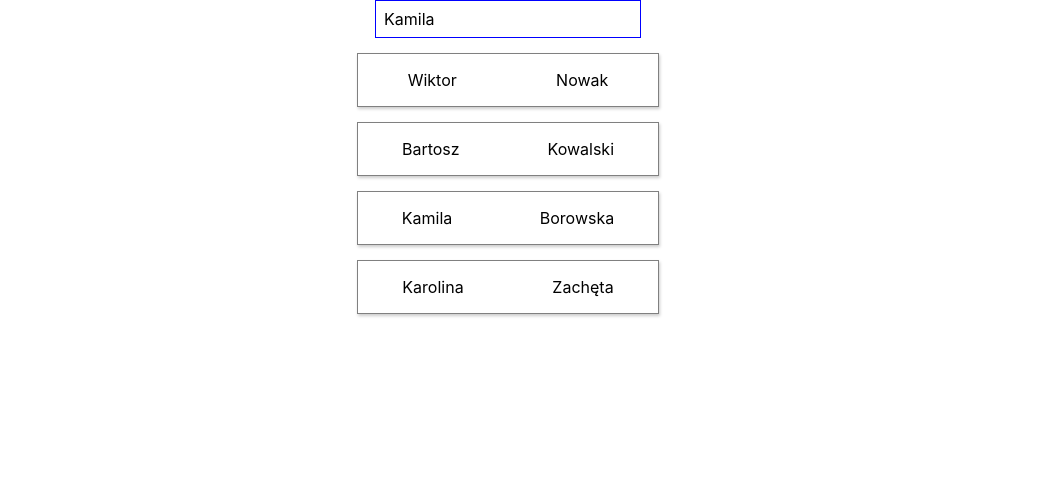
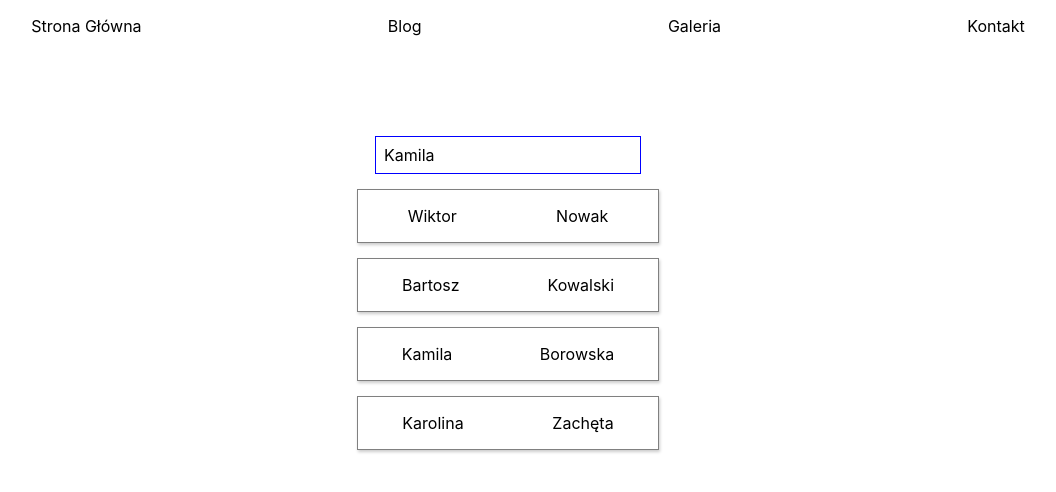
Before and after one commit to lechcirmirakis/Udemy-React-Course-practice, a React (Create React App) app in the folder practice_01/: page / in a window 1280 px wide. Shown: the top 492 px of the page, without its empty margins (132-1188 px from the left). Built offline with nearby package versions, Linux system fonts and the light colour scheme.

Commit message:
add menu component

```diff
--- a/practice_01/src/App.js
+++ b/practice_01/src/App.js
@@ -1,7 +1,10 @@
 import React, { Component } from 'react';
 import './App.css';
+
 import Userinput from './userInput/Userinput.js';
 import Useroutput from './userOutput/Useroutput.js';
+
+import Menu from './Menu/Menu.js';
 
 class App extends Component {
   state = {
@@ -27,6 +30,7 @@ class App extends Component {
   render() {
     return (
       <div className="App">
+        <Menu/>
         <Userinput name={this.state.users[2].name } changed={this.nameChangeHandler}/>
         <Useroutput name={this.state.users[0].name} surname={this.state.users[0].surname}/>
         <Useroutput name={this.state.users[1].name} surname={this.state.users[1].surname}/>
--- /dev/null
+++ b/practice_01/src/Menu/Menu.css
@@ -0,0 +1,14 @@
+.Menu {
+    list-style: none;
+    display: flex;
+    justify-content: space-around;
+    margin-bottom: 100px;
+}
+
+.Menu li {
+    cursor: pointer;
+}
+
+.Menu li:hover {
+    text-decoration: underline;
+}
--- /dev/null
+++ b/practice_01/src/Menu/Menu.js
@@ -0,0 +1,15 @@
+import React from 'react';
+import './Menu.css';
+
+const menu = (props) => {
+    return (
+        <ul className="Menu">
+            <li>Strona Główna</li>
+            <li>Blog</li>
+            <li>Galeria</li>
+            <li>Kontakt</li>
+        </ul>
+    )
+}
+
+export default menu;
```
